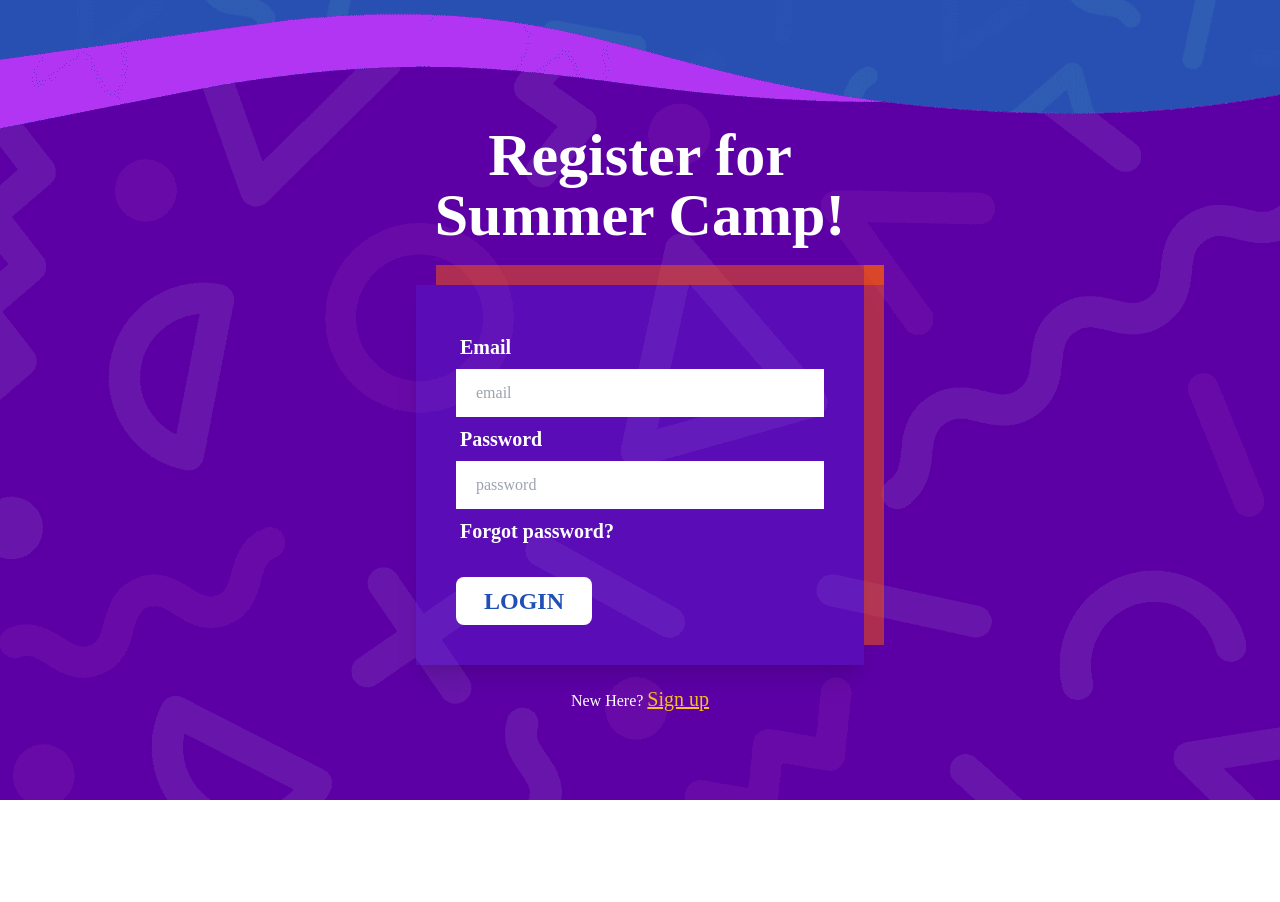
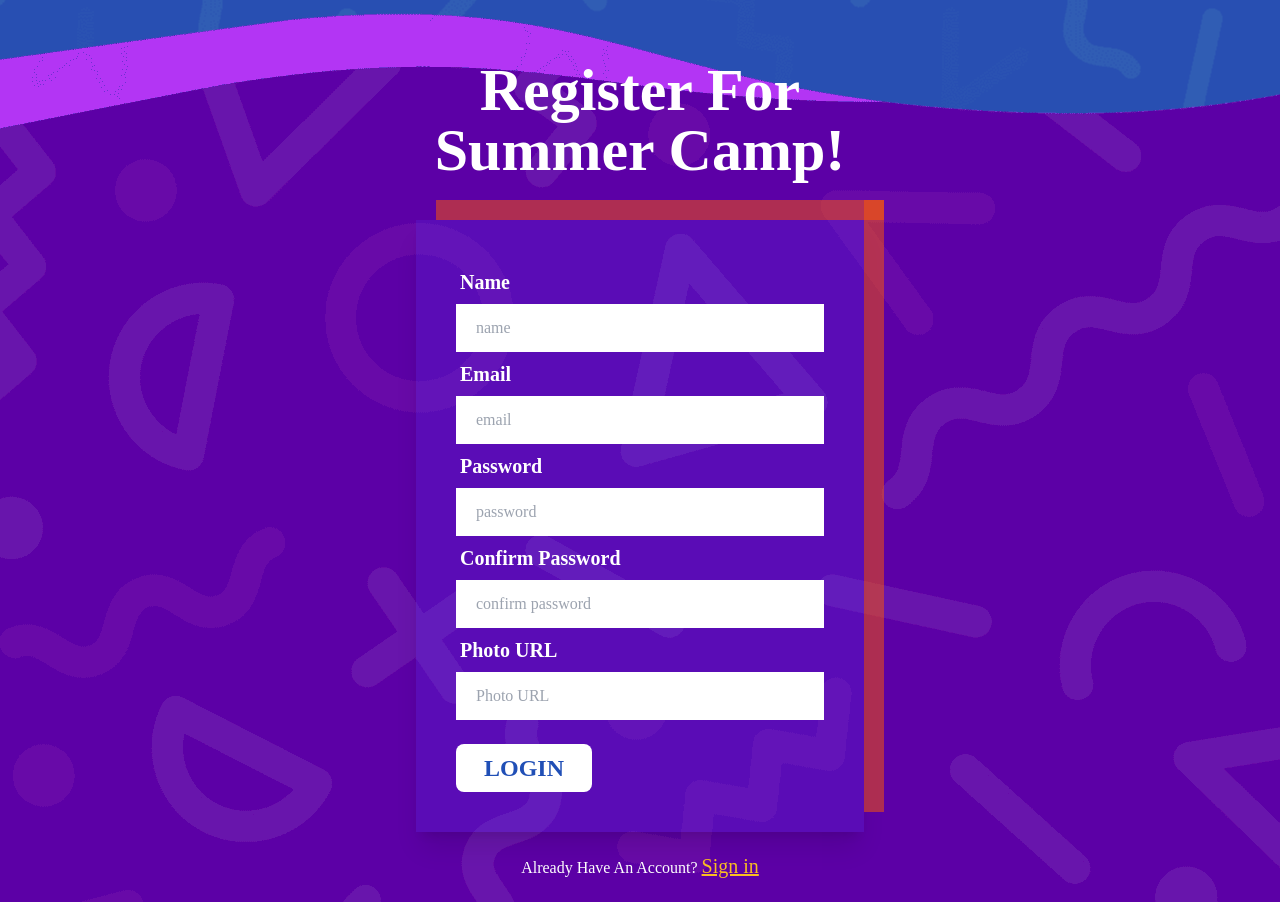
Before and after one commit to HaqueArif/Summer-Camp, a React (Vite) app: page /signup in a window 1280 px wide. Before the commit the page ends 800 px from the top, so only its background shows below. Built offline with nearby package versions, Linux system fonts and the light colour scheme; no server answers; a web font is replaced by a local one.

Commit message:
created sign up page

```diff
--- a/src/Pages/Login/Login.css
+++ b/src/Pages/Login/Login.css
@@ -20,7 +20,7 @@ form::before{
     height: 20px;
     bottom:100%;
     left: 20px;
-    background-color: rgba(255, 90, 0, .5);
+    background-color: #ff5a0080;
 }
 form::after{
     position:absolute;
--- a/src/Pages/SignUp/SignUp.jsx
+++ b/src/Pages/SignUp/SignUp.jsx
@@ -1,37 +1,168 @@
-import { Link } from "react-router-dom";
+import { useForm } from "react-hook-form";
+import { Link, useNavigate } from "react-router-dom";
+import Swal from "sweetalert2";
+import useAuth from "../../hooks/useAuth";
 
 
 const SignUp = () => {
+
+    const navigate = useNavigate()
+
+    const { createUser, updateUserProfile } = useAuth();
+
+    const {
+        register,
+        handleSubmit,
+        getValues,
+        reset,
+        formState: { errors },
+        setError,
+    } = useForm();
+
+    const validateEmail = (value) => {
+        if (value && !value.includes('.com')) {
+            return 'Email must include .com';
+        }
+        return true;
+    };
+
+
+
+    const onSubmit = data => {
+        const { password, confirmPassword } = data;
+        if (password !== confirmPassword) {
+            setError('confirmPassword', {
+                type: 'manual',
+                message: 'Passwords do not match',
+            });
+            return;
+        }
+        createUser(data.email, data.password)
+            .then(result => {
+                const loggedUser = result.user;
+                console.log(loggedUser);
+                updateUserProfile(data.name, data.photoUrl)
+                    .then(() => {
+
+                        Swal.fire({
+                                        position: 'top-end',
+                                        icon: 'success',
+                                        title: 'Sign up successful',
+                                        showConfirmButton: false,
+                                        timer: 1500
+                                    })
+                                    reset()
+                                    navigate('/')
+                        // const saveUser = { name: data.name, email: data.email }
+                        // fetch('http://localhost:5000/users', {
+                        //     method: "POST",
+                        //     headers: {
+                        //         'content-type': 'application/json'
+                        //     },
+                        //     body: JSON.stringify(saveUser)
+                        // })
+                            // .then(res => res.json())
+                            // .then(data => {
+                            //     if (data.insertedId) {
+                            //         reset()
+                            //         Swal.fire({
+                            //             position: 'top-end',
+                            //             icon: 'success',
+                            //             title: 'Sign up successful',
+                            //             showConfirmButton: false,
+                            //             timer: 1500
+                            //         })
+                            //         navigate('/')
+                            //     }
+                            // })
+
+                    })
+                    .catch(error => console.log(error))
+            })
+        console.log(data);
+    }
+
     return (
-        <div>
         <div className='mainBg'>
             <div className=" bgBanner min-h-screen p-5 md:p-5 flex justify-center items-center">
                 <div className="card flex-shrink-0 w-full max-w-md">
                     <div>
-                            <h2 className='text-white text-6xl font-bold text-center my-10 '>Register for Summer Camp!</h2>
+                        <h2 className='text-white text-6xl font-bold text-center my-10 '>Register For Summer Camp!</h2>
                     </div>
-                        <form  className="shadow-xl bg-[#5436ec3a] py-5 px-3 md:p-10">
+                    <form onSubmit={handleSubmit(onSubmit)} className="shadow-xl bg-[#5436ec3a] py-5 px-3 md:p-10">
+                        <div>
+                            <label className="label">
+                                <span className="text-white text-xl font-bold">Name</span>
+                            </label>
+                            {errors.name && <p className="text-white ps-5 bg-[#ff5a0080]">{errors.name.message}</p>}
+                            <input type="text" {...register('name', { required: 'Name is required.' })} placeholder="name" className="w-full px-5 py-3" />
+                        </div>
+
                         <div className="">
                             <label className="label">
                                 <span className="text-white text-xl font-bold">Email</span>
                             </label>
-                                <input type="email" name='email' placeholder="email" className="w-full px-5 py-3 " />
+                            {errors.email && <p className="text-white ps-5 bg-[#ff5a0080]">{errors.email.message}</p>}
+                            <input type="email" name="email" placeholder="email" className="w-full px-5 py-3"
+                                {...register('email', { required: 'Email is required.', validate: validateEmail })}
+                            />
                         </div>
+
                         <div className="">
                             <label className="label">
                                 <span className="text-white text-xl font-bold">Password</span>
                             </label>
-                                <input type="password" name='password' placeholder="password" className="w-full px-5 py-3" />
+                            {errors.password?.type === 'required' && <p className='text-white ps-5 bg-[#ff5a0080]'>Password is required.</p>}
+                            {errors.password?.type === 'minLength' && <p className='text-white ps-5 bg-[#ff5a0080]'>Password must be 6 characters.</p>}
+                            {errors.password?.type === 'maxLength' && <p className='text-white ps-5 bg-[#ff5a0080]'>Password  max length 16 characters.</p>}
+                            {errors.password?.type === 'pattern' && <p className='text-white ps-5 bg-[#ff5a0080]'>Password must have one Uppercase one lower case, one number characters and on spacial characters.</p>}
+
+                            <input type="password" name='password' {...register('password', { maxLength: 16, minLength: 6, pattern: /(?=.*[A-Z])(?=.*[0-9])(?=.*[a-z])(?=.*[!@#$%^&*])/, required: true })} placeholder="password" className="w-full px-5 py-3" />
+                        </div>
+
+                        <div className="">
                             <label className="label">
-                                    <a href="#" className="text-white text-xl font-bold">Forgot password?</a>
+                                <span className="text-white text-xl font-bold">
+                                    Confirm Password
+                                </span>
                             </label>
+                            {errors.confirmPassword && (
+                                <p className="text-white ps-5 bg-[#ff5a0080]">
+                                    {errors.confirmPassword.message}
+                                </p>
+                            )}
+                            <input
+                                type="password"
+                                name="confirmPassword"
+                                {...register('confirmPassword', {
+                                    required: 'Confirm Password is required.',
+                                    validate: (value) =>
+                                        value === getValues('password') ||
+                                        'Passwords do not match.',
+                                })}
+                                placeholder="confirm password"
+                                className="w-full px-5 py-3"
+                            />
+
                         </div>
+                        <div className="">
+                            <label className="label">
+                                <span className="text-white text-xl font-bold">
+                                    Photo URL
+                                </span>
+                            </label>
+                                {errors.photoUrl && <p className="text-white ps-5 bg-[#ff5a0080]">photo Url is required.</p>}
+                            <input type="text" {...register('photoUrl', { required: true })} placeholder="Photo URL" className="w-full px-5 py-3" />
+                        </div>
+
+
+
+
                         <div className=" loginHover mt-6">
                             <input type='submit' className="btn font-bold hover:bg-[#3870E8] hover:text-white border-none bg-white text-[#204FB6] text-2xl mr-5 px-7 py-1" value='Login' />
                         </div>
                     </form>
-                        <p className='text-center text-xl mt-5'><small className='text-white'>New Here? </small><Link to="/signup" className='text-warning link'>Sign up</Link></p>
-                    </div>
+                    <p className='text-center text-xl mt-5'><small className='text-white'>Already Have An Account? </small><Link to="/signup" className='text-warning link'>Sign in</Link></p>
                 </div>
             </div>
         </div>
```
Lines whose indentation alone changed are shown as unchanged.
